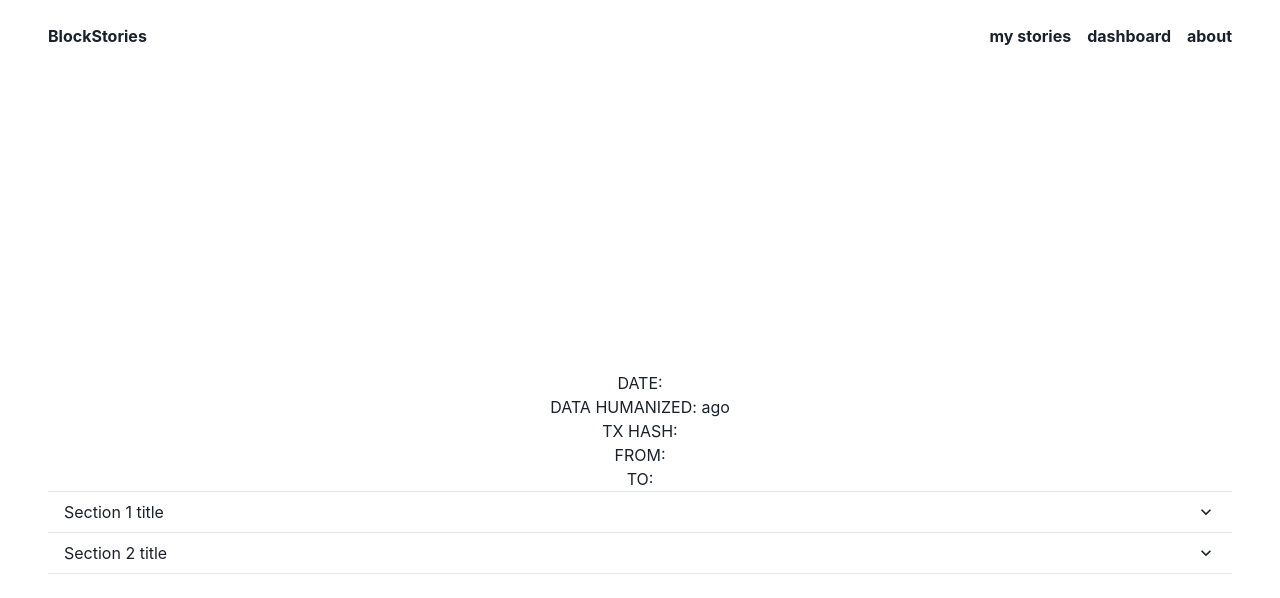
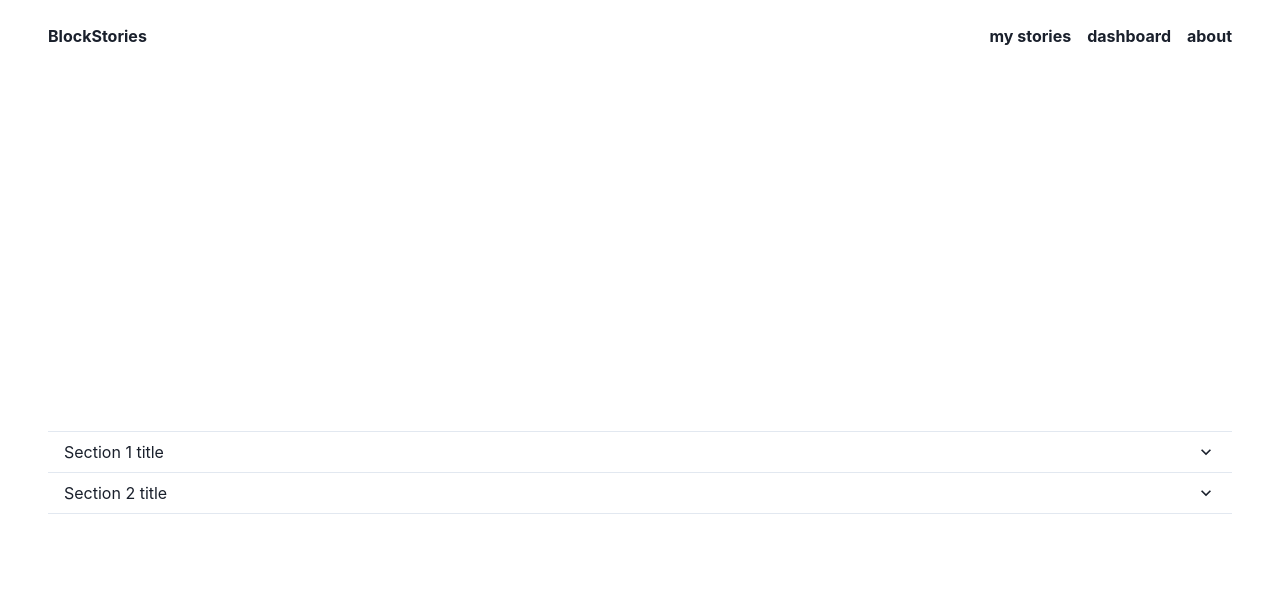
Before and after one commit to mathesond2/blockstories, a Next.js app: page / in a window 1280 px wide. Shown: the top 598 px of the page. Built offline with nearby package versions, Linux system fonts and the light colour scheme; no server answers.

Commit message:
removed rendering of singletx on home

```diff
--- a/pages/index.js
+++ b/pages/index.js
@@ -10,10 +10,6 @@ import {
   Container,
 } from "@chakra-ui/react";
 import Nav from "../components/nav";
-import SingleTx from "../components/SingleTx";
-
-const TEST_TX =
-  "0x945b62d029c4b536a860216682172ac3a85a3736d5243e7f3d7529dc21b25b5b";
 
 export default function Home() {
   return (
@@ -27,7 +23,6 @@ export default function Home() {
       <Nav />
 
       <main className={styles.main}>
-        <SingleTx txHash={TEST_TX} />
         <Container maxW="container.xl">
           <Accordion>
             <AccordionItem>
```
